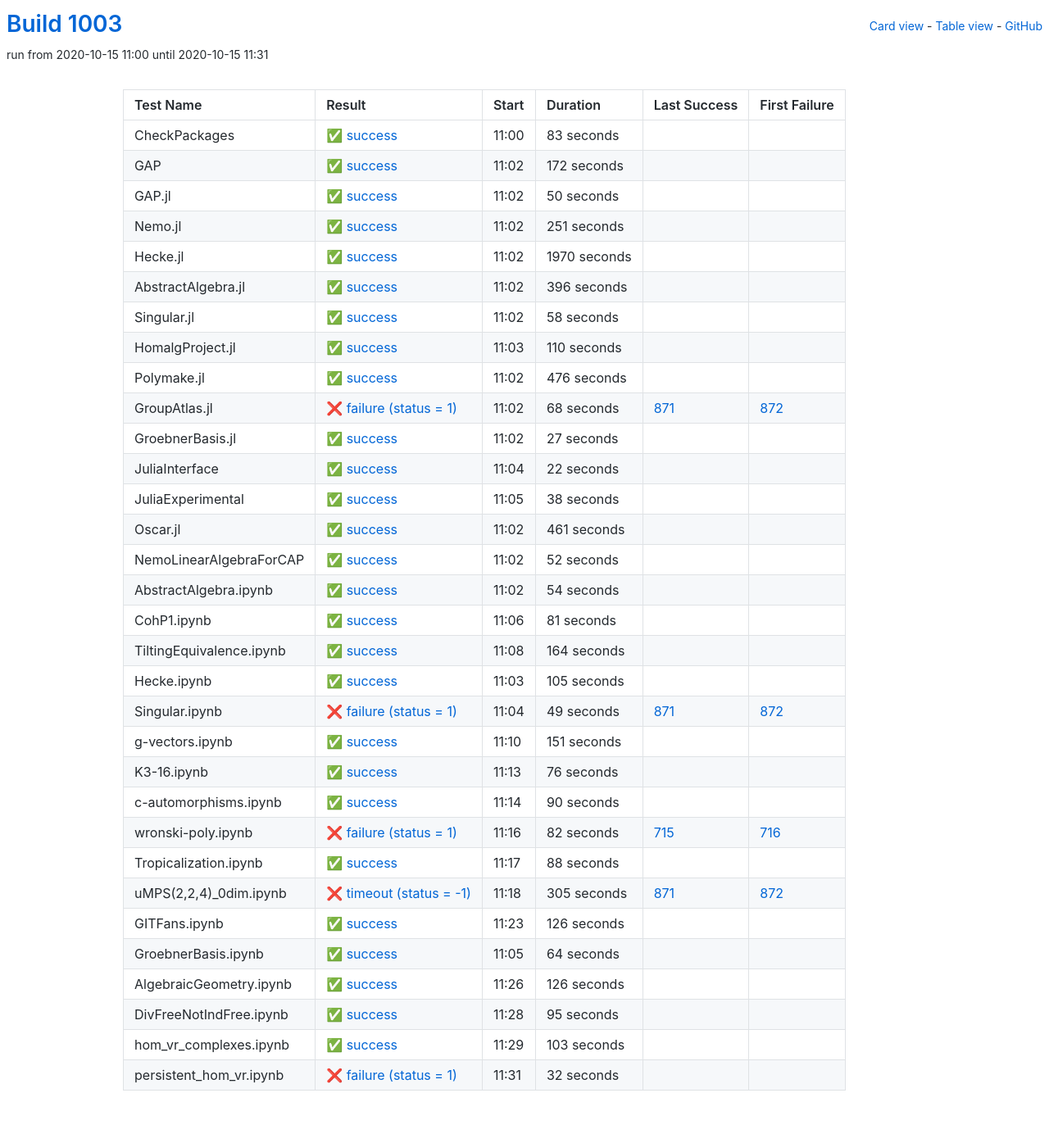
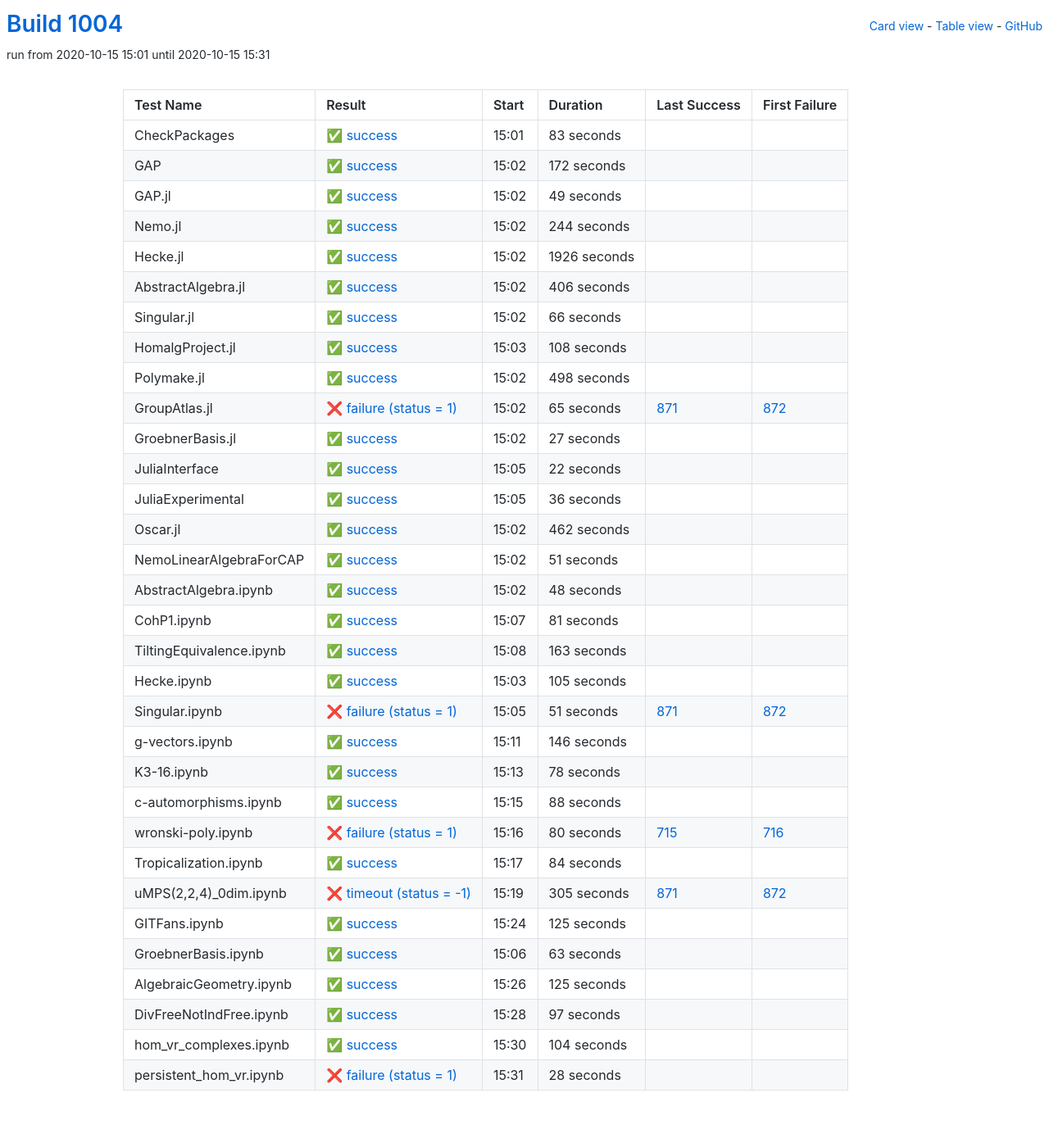
Before and after one commit to oscar-system/oscar-ci-status-stable, a Jekyll site: the page built from table.html, in a window 1280 px wide. Shown: the whole page at 82% size. Built offline with Jekyll 4.4.1, drawn with Linux system fonts in a browser that asks for light colours.

Commit message:
Build #1004

```diff
--- a/_data/ci.yml
+++ b/_data/ci.yml
@@ -1,6 +1,6 @@
 ---
-build: 1003
-build_url: https://oscarci.mathematik.uni-kl.de/job/oscar-stable/1003/
+build: 1004
+build_url: https://oscarci.mathematik.uni-kl.de/job/oscar-stable/1004/
 job: oscar-stable
 organization: oscar-system
 repo: oscar-ci-status-stable
@@ -8,8 +8,8 @@ repourl: https://github.com/oscar-system/oscar-ci-status-stable
 tests:
 - name: CheckPackages
   id: checkpackages
-  log: https://oscarci.mathematik.uni-kl.de/job/oscar-stable/1003/artifact/logs/build-1003/CheckPackages.log
-  start: 2020-10-15 11:00
+  log: https://oscarci.mathematik.uni-kl.de/job/oscar-stable/1004/artifact/logs/build-1004/CheckPackages.log
+  start: 2020-10-15 15:01
   success: true
   exitcode: 0
   status: success
@@ -20,8 +20,8 @@ tests:
   first_failure_url:
 - name: GAP
   id: gap
-  log: https://oscarci.mathematik.uni-kl.de/job/oscar-stable/1003/artifact/logs/build-1003/GAP.log
-  start: 2020-10-15 11:02
+  log: https://oscarci.mathematik.uni-kl.de/job/oscar-stable/1004/artifact/logs/build-1004/GAP.log
+  start: 2020-10-15 15:02
   success: true
   exitcode: 0
   status: success
@@ -32,104 +32,104 @@ tests:
   first_failure_url:
 - name: GAP.jl
   id: gap-jl
-  log: https://oscarci.mathematik.uni-kl.de/job/oscar-stable/1003/artifact/logs/build-1003/GAP.jl.log
-  start: 2020-10-15 11:02
+  log: https://oscarci.mathematik.uni-kl.de/job/oscar-stable/1004/artifact/logs/build-1004/GAP.jl.log
+  start: 2020-10-15 15:02
   success: true
   exitcode: 0
   status: success
-  duration: 50
+  duration: 49
   last_success: false
   last_success_url:
   first_failure: false
   first_failure_url:
 - name: Nemo.jl
   id: nemo-jl
-  log: https://oscarci.mathematik.uni-kl.de/job/oscar-stable/1003/artifact/logs/build-1003/Nemo.jl.log
-  start: 2020-10-15 11:02
+  log: https://oscarci.mathematik.uni-kl.de/job/oscar-stable/1004/artifact/logs/build-1004/Nemo.jl.log
+  start: 2020-10-15 15:02
   success: true
   exitcode: 0
   status: success
-  duration: 251
+  duration: 244
   last_success: false
   last_success_url:
   first_failure: false
   first_failure_url:
 - name: Hecke.jl
   id: hecke-jl
-  log: https://oscarci.mathematik.uni-kl.de/job/oscar-stable/1003/artifact/logs/build-1003/Hecke.jl.log
-  start: 2020-10-15 11:02
+  log: https://oscarci.mathematik.uni-kl.de/job/oscar-stable/1004/artifact/logs/build-1004/Hecke.jl.log
+  start: 2020-10-15 15:02
   success: true
   exitcode: 0
   status: success
-  duration: 1970
+  duration: 1926
   last_success: false
   last_success_url:
   first_failure: false
   first_failure_url:
 - name: AbstractAlgebra.jl
   id: abstractalgebra-jl
-  log: https://oscarci.mathematik.uni-kl.de/job/oscar-stable/1003/artifact/logs/build-1003/AbstractAlgebra.jl.log
-  start: 2020-10-15 11:02
+  log: https://oscarci.mathematik.uni-kl.de/job/oscar-stable/1004/artifact/logs/build-1004/AbstractAlgebra.jl.log
+  start: 2020-10-15 15:02
   success: true
   exitcode: 0
   status: success
-  duration: 396
+  duration: 406
   last_success: false
   last_success_url:
   first_failure: false
   first_failure_url:
 - name: Singular.jl
   id: singular-jl
-  log: https://oscarci.mathematik.uni-kl.de/job/oscar-stable/1003/artifact/logs/build-1003/Singular.jl.log
-  start: 2020-10-15 11:02
+  log: https://oscarci.mathematik.uni-kl.de/job/oscar-stable/1004/artifact/logs/build-1004/Singular.jl.log
+  start: 2020-10-15 15:02
   success: true
   exitcode: 0
   status: success
-  duration: 58
+  duration: 66
   last_success: false
   last_success_url:
   first_failure: false
   first_failure_url:
 - name: HomalgProject.jl
   id: homalgproject-jl
-  log: https://oscarci.mathematik.uni-kl.de/job/oscar-stable/1003/artifact/logs/build-1003/HomalgProject.jl.log
-  start: 2020-10-15 11:03
+  log: https://oscarci.mathematik.uni-kl.de/job/oscar-stable/1004/artifact/logs/build-1004/HomalgProject.jl.log
+  start: 2020-10-15 15:03
   success: true
   exitcode: 0
   status: success
-  duration: 110
+  duration: 108
   last_success: false
   last_success_url:
   first_failure: false
   first_failure_url:
 - name: Polymake.jl
   id: polymake-jl
-  log: https://oscarci.mathematik.uni-kl.de/job/oscar-stable/1003/artifact/logs/build-1003/Polymake.jl.log
-  start: 2020-10-15 11:02
+  log: https://oscarci.mathematik.uni-kl.de/job/oscar-stable/1004/artifact/logs/build-1004/Polymake.jl.log
+  start: 2020-10-15 15:02
   success: true
   exitcode: 0
   status: success
-  duration: 476
+  duration: 498
   last_success: false
   last_success_url:
   first_failure: false
   first_failure_url:
 - name: GroupAtlas.jl
   id: groupatlas-jl
-  log: https://oscarci.mathematik.uni-kl.de/job/oscar-stable/1003/artifact/logs/build-1003/GroupAtlas.jl.log
-  start: 2020-10-15 11:02
+  log: https://oscarci.mathematik.uni-kl.de/job/oscar-stable/1004/artifact/logs/build-1004/GroupAtlas.jl.log
+  start: 2020-10-15 15:02
   success: false
   exitcode: 1
   status: failure
-  duration: 68
+  duration: 65
   last_success: 871
   last_success_url: https://oscarci.mathematik.uni-kl.de/job/oscar-stable/871/
   first_failure: 872
   first_failure_url: https://oscarci.mathematik.uni-kl.de/job/oscar-stable/872/
 - name: GroebnerBasis.jl
   id: groebnerbasis-jl
-  log: https://oscarci.mathematik.uni-kl.de/job/oscar-stable/1003/artifact/logs/build-1003/GroebnerBasis.jl.log
-  start: 2020-10-15 11:02
+  log: https://oscarci.mathematik.uni-kl.de/job/oscar-stable/1004/artifact/logs/build-1004/GroebnerBasis.jl.log
+  start: 2020-10-15 15:02
   success: true
   exitcode: 0
   status: success
@@ -140,8 +140,8 @@ tests:
   first_failure_url:
 - name: JuliaInterface
   id: juliainterface
-  log: https://oscarci.mathematik.uni-kl.de/job/oscar-stable/1003/artifact/logs/build-1003/JuliaInterface.log
-  start: 2020-10-15 11:04
+  log: https://oscarci.mathematik.uni-kl.de/job/oscar-stable/1004/artifact/logs/build-1004/JuliaInterface.log
+  start: 2020-10-15 15:05
   success: true
   exitcode: 0
   status: success
@@ -152,56 +152,56 @@ tests:
   first_failure_url:
 - name: JuliaExperimental
   id: juliaexperimental
-  log: https://oscarci.mathematik.uni-kl.de/job/oscar-stable/1003/artifact/logs/build-1003/JuliaExperimental.log
-  start: 2020-10-15 11:05
+  log: https://oscarci.mathematik.uni-kl.de/job/oscar-stable/1004/artifact/logs/build-1004/JuliaExperimental.log
+  start: 2020-10-15 15:05
   success: true
   exitcode: 0
   status: success
-  duration: 38
+  duration: 36
   last_success: false
   last_success_url:
   first_failure: false
   first_failure_url:
 - name: Oscar.jl
   id: oscar-jl
-  log: https://oscarci.mathematik.uni-kl.de/job/oscar-stable/1003/artifact/logs/build-1003/Oscar.jl.log
-  start: 2020-10-15 11:02
+  log: https://oscarci.mathematik.uni-kl.de/job/oscar-stable/1004/artifact/logs/build-1004/Oscar.jl.log
+  start: 2020-10-15 15:02
   success: true
   exitcode: 0
   status: success
-  duration: 461
+  duration: 462
   last_success: false
   last_success_url:
   first_failure: false
   first_failure_url:
 - name: NemoLinearAlgebraForCAP
   id: nemolinearalgebraforcap
-  log: https://oscarci.mathematik.uni-kl.de/job/oscar-stable/1003/artifact/logs/build-1003/NemoLinearAlgebraForCAP.log
-  start: 2020-10-15 11:02
+  log: https://oscarci.mathematik.uni-kl.de/job/oscar-stable/1004/artifact/logs/build-1004/NemoLinearAlgebraForCAP.log
+  start: 2020-10-15 15:02
   success: true
   exitcode: 0
   status: success
-  duration: 52
+  duration: 51
   last_success: false
   last_success_url:
   first_failure: false
   first_failure_url:
 - name: AbstractAlgebra.ipynb
   id: abstractalgebra-ipynb
-  log: https://oscarci.mathematik.uni-kl.de/job/oscar-stable/1003/artifact/logs/build-1003/AbstractAlgebra.ipynb.log
-  start: 2020-10-15 11:02
+  log: https://oscarci.mathematik.uni-kl.de/job/oscar-stable/1004/artifact/logs/build-1004/AbstractAlgebra.ipynb.log
+  start: 2020-10-15 15:02
   success: true
   exitcode: 0
   status: success
-  duration: 54
+  duration: 48
   last_success: false
   last_success_url:
   first_failure: false
   first_failure_url:
 - name: CohP1.ipynb
   id: cohp1-ipynb
-  log: https://oscarci.mathematik.uni-kl.de/job/oscar-stable/1003/artifact/logs/build-1003/CohP1.ipynb.log
-  start: 2020-10-15 11:06
+  log: https://oscarci.mathematik.uni-kl.de/job/oscar-stable/1004/artifact/logs/build-1004/CohP1.ipynb.log
+  start: 2020-10-15 15:07
   success: true
   exitcode: 0
   status: success
@@ -212,20 +212,20 @@ tests:
   first_failure_url:
 - name: TiltingEquivalence.ipynb
   id: tiltingequivalence-ipynb
-  log: https://oscarci.mathematik.uni-kl.de/job/oscar-stable/1003/artifact/logs/build-1003/TiltingEquivalence.ipynb.log
-  start: 2020-10-15 11:08
+  log: https://oscarci.mathematik.uni-kl.de/job/oscar-stable/1004/artifact/logs/build-1004/TiltingEquivalence.ipynb.log
+  start: 2020-10-15 15:08
   success: true
   exitcode: 0
   status: success
-  duration: 164
+  duration: 163
   last_success: false
   last_success_url:
   first_failure: false
   first_failure_url:
 - name: Hecke.ipynb
   id: hecke-ipynb
-  log: https://oscarci.mathematik.uni-kl.de/job/oscar-stable/1003/artifact/logs/build-1003/Hecke.ipynb.log
-  start: 2020-10-15 11:03
+  log: https://oscarci.mathematik.uni-kl.de/job/oscar-stable/1004/artifact/logs/build-1004/Hecke.ipynb.log
+  start: 2020-10-15 15:03
   success: true
   exitcode: 0
   status: success
@@ -236,68 +236,44 @@ tests:
   first_failure_url:
 - name: Singular.ipynb
   id: singular-ipynb
-  log: https://oscarci.mathematik.uni-kl.de/job/oscar-stable/1003/artifact/logs/build-1003/Singular.ipynb.log
-  start: 2020-10-15 11:04
+  log: https://oscarci.mathematik.uni-kl.de/job/oscar-stable/1004/artifact/logs/build-1004/Singular.ipynb.log
+  start: 2020-10-15 15:05
   success: false
   exitcode: 1
   status: failure
-  duration: 49
+  duration: 51
   last_success: 871
   last_success_url: https://oscarci.mathematik.uni-kl.de/job/oscar-stable/871/
   first_failure: 872
   first_failure_url: https://oscarci.mathematik.uni-kl.de/job/oscar-stable/872/
 - name: g-vectors.ipynb
   id: g-vectors-ipynb
-  log: https://oscarci.mathematik.uni-kl.de/job/oscar-stable/1003/artifact/logs/build-1003/g-vectors.ipynb.log
-  start: 2020-10-15 11:10
+  log: https://oscarci.mathematik.uni-kl.de/job/oscar-stable/1004/artifact/logs/build-1004/g-vectors.ipynb.log
+  start: 2020-10-15 15:11
   success: true
   exitcode: 0
   status: success
-  duration: 151
+  duration: 146
   last_success: false
   last_success_url:
   first_failure: false
   first_failure_url:
 - name: K3-16.ipynb
   id: k3-16-ipynb
-  log: https://oscarci.mathematik.uni-kl.de/job/oscar-stable/1003/artifact/logs/build-1003/K3-16.ipynb.log
-  start: 2020-10-15 11:13
+  log: https://oscarci.mathematik.uni-kl.de/job/oscar-stable/1004/artifact/logs/build-1004/K3-16.ipynb.log
+  start: 2020-10-15 15:13
   success: true
   exitcode: 0
   status: success
-  duration: 76
+  duration: 78
   last_success: false
   last_success_url:
   first_failure: false
   first_failure_url:
 - name: c-automorphisms.ipynb
   id: c-automorphisms-ipynb
-  log: https://oscarci.mathematik.uni-kl.de/job/oscar-stable/1003/artifact/logs/build-1003/c-automorphisms.ipynb.log
-  start: 2020-10-15 11:14
-  success: true
-  exitcode: 0
-  status: success
-  duration: 90
-  last_success: false
-  last_success_url:
-  first_failure: false
-  first_failure_url:
-- name: wronski-poly.ipynb
-  id: wronski-poly-ipynb
-  log: https://oscarci.mathematik.uni-kl.de/job/oscar-stable/1003/artifact/logs/build-1003/wronski-poly.ipynb.log
-  start: 2020-10-15 11:16
-  success: false
-  exitcode: 1
-  status: failure
-  duration: 82
-  last_success: 715
-  last_success_url: https://oscarci.mathematik.uni-kl.de/job/oscar-stable/715/
-  first_failure: 716
-  first_failure_url: https://oscarci.mathematik.uni-kl.de/job/oscar-stable/716/
-- name: Tropicalization.ipynb
-  id: tropicalization-ipynb
-  log: https://oscarci.mathematik.uni-kl.de/job/oscar-stable/1003/artifact/logs/build-1003/Tropicalization.ipynb.log
-  start: 2020-10-15 11:17
+  log: https://oscarci.mathematik.uni-kl.de/job/oscar-stable/1004/artifact/logs/build-1004/c-automorphisms.ipynb.log
+  start: 2020-10-15 15:15
   success: true
   exitcode: 0
   status: success
@@ -306,10 +282,34 @@ tests:
   last_success_url:
   first_failure: false
   first_failure_url:
+- name: wronski-poly.ipynb
+  id: wronski-poly-ipynb
+  log: https://oscarci.mathematik.uni-kl.de/job/oscar-stable/1004/artifact/logs/build-1004/wronski-poly.ipynb.log
+  start: 2020-10-15 15:16
+  success: false
+  exitcode: 1
+  status: failure
+  duration: 80
+  last_success: 715
+  last_success_url: https://oscarci.mathematik.uni-kl.de/job/oscar-stable/715/
+  first_failure: 716
+  first_failure_url: https://oscarci.mathematik.uni-kl.de/job/oscar-stable/716/
+- name: Tropicalization.ipynb
+  id: tropicalization-ipynb
+  log: https://oscarci.mathematik.uni-kl.de/job/oscar-stable/1004/artifact/logs/build-1004/Tropicalization.ipynb.log
+  start: 2020-10-15 15:17
+  success: true
+  exitcode: 0
+  status: success
+  duration: 84
+  last_success: false
+  last_success_url:
+  first_failure: false
+  first_failure_url:
 - name: uMPS(2,2,4)_0dim.ipynb
   id: umps-2-2-4-0dim-ipynb
-  log: https://oscarci.mathematik.uni-kl.de/job/oscar-stable/1003/artifact/logs/build-1003/uMPS-2-2-4-_0dim.ipynb.log
-  start: 2020-10-15 11:18
+  log: https://oscarci.mathematik.uni-kl.de/job/oscar-stable/1004/artifact/logs/build-1004/uMPS-2-2-4-_0dim.ipynb.log
+  start: 2020-10-15 15:19
   success: false
   exitcode: -1
   status: timeout
@@ -320,72 +320,72 @@ tests:
   first_failure_url: https://oscarci.mathematik.uni-kl.de/job/oscar-stable/872/
 - name: GITFans.ipynb
   id: gitfans-ipynb
-  log: https://oscarci.mathematik.uni-kl.de/job/oscar-stable/1003/artifact/logs/build-1003/GITFans.ipynb.log
-  start: 2020-10-15 11:23
+  log: https://oscarci.mathematik.uni-kl.de/job/oscar-stable/1004/artifact/logs/build-1004/GITFans.ipynb.log
+  start: 2020-10-15 15:24
   success: true
   exitcode: 0
   status: success
-  duration: 126
+  duration: 125
   last_success: false
   last_success_url:
   first_failure: false
   first_failure_url:
 - name: GroebnerBasis.ipynb
   id: groebnerbasis-ipynb
-  log: https://oscarci.mathematik.uni-kl.de/job/oscar-stable/1003/artifact/logs/build-1003/GroebnerBasis.ipynb.log
-  start: 2020-10-15 11:05
+  log: https://oscarci.mathematik.uni-kl.de/job/oscar-stable/1004/artifact/logs/build-1004/GroebnerBasis.ipynb.log
+  start: 2020-10-15 15:06
   success: true
   exitcode: 0
   status: success
-  duration: 64
+  duration: 63
   last_success: false
   last_success_url:
   first_failure: false
   first_failure_url:
 - name: AlgebraicGeometry.ipynb
   id: algebraicgeometry-ipynb
-  log: https://oscarci.mathematik.uni-kl.de/job/oscar-stable/1003/artifact/logs/build-1003/AlgebraicGeometry.ipynb.log
-  start: 2020-10-15 11:26
+  log: https://oscarci.mathematik.uni-kl.de/job/oscar-stable/1004/artifact/logs/build-1004/AlgebraicGeometry.ipynb.log
+  start: 2020-10-15 15:26
   success: true
   exitcode: 0
   status: success
-  duration: 126
+  duration: 125
   last_success: false
   last_success_url:
   first_failure: false
   first_failure_url:
 - name: DivFreeNotIndFree.ipynb
   id: divfreenotindfree-ipynb
-  log: https://oscarci.mathematik.uni-kl.de/job/oscar-stable/1003/artifact/logs/build-1003/DivFreeNotIndFree.ipynb.log
-  start: 2020-10-15 11:28
+  log: https://oscarci.mathematik.uni-kl.de/job/oscar-stable/1004/artifact/logs/build-1004/DivFreeNotIndFree.ipynb.log
+  start: 2020-10-15 15:28
   success: true
   exitcode: 0
   status: success
-  duration: 95
+  duration: 97
   last_success: false
   last_success_url:
   first_failure: false
   first_failure_url:
 - name: hom_vr_complexes.ipynb
   id: hom-vr-complexes-ipynb
-  log: https://oscarci.mathematik.uni-kl.de/job/oscar-stable/1003/artifact/logs/build-1003/hom_vr_complexes.ipynb.log
-  start: 2020-10-15 11:29
+  log: https://oscarci.mathematik.uni-kl.de/job/oscar-stable/1004/artifact/logs/build-1004/hom_vr_complexes.ipynb.log
+  start: 2020-10-15 15:30
   success: true
   exitcode: 0
   status: success
-  duration: 103
+  duration: 104
   last_success: false
   last_success_url:
   first_failure: false
   first_failure_url:
 - name: persistent_hom_vr.ipynb
   id: persistent-hom-vr-ipynb
-  log: https://oscarci.mathematik.uni-kl.de/job/oscar-stable/1003/artifact/logs/build-1003/persistent_hom_vr.ipynb.log
-  start: 2020-10-15 11:31
+  log: https://oscarci.mathematik.uni-kl.de/job/oscar-stable/1004/artifact/logs/build-1004/persistent_hom_vr.ipynb.log
+  start: 2020-10-15 15:31
   success: false
   exitcode: 1
   status: failure
-  duration: 32
+  duration: 28
   last_success: false
   last_success_url:
   first_failure: false
```
Also changed, not shown: README.md.
